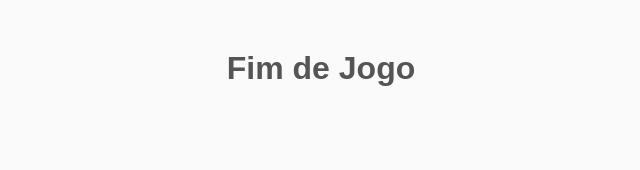
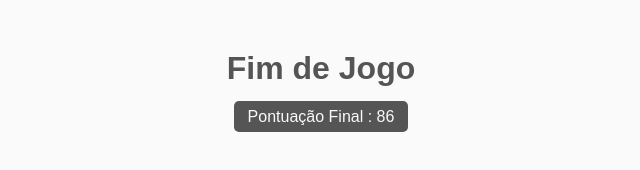
Before and after one commit to ChristianHerber/dino.game, a plain HTML site: page index.html in a window 1280 px wide. Shown: the whole page, without its empty margins (319-959 px from the left). Drawn offline with Linux system fonts and the light colour scheme.

Commit message:
add pontuação

```diff
--- a/index.html
+++ b/index.html
@@ -9,6 +9,7 @@
     <script src="script.js" charset="UTF-8" defer></script>
 </head>
 <body>
+    <div class="points">123</div>
     <div class="background">
         <div class="dino"></div>
     </div>
--- a/script.js
+++ b/script.js
@@ -1,7 +1,10 @@
 const dino = document.querySelector(".dino")
 const background = document.querySelector(".background")
+const totalPoints = document.querySelector(".points")
 let isJumping = false
 let position = 0
+let points = 0
+let gameOver = false
 
 function handleKeyUp(event){
     if(event.keyCode === 32){
@@ -54,10 +57,20 @@ function createCactus(){
         } else if(cactusPosition > 0 && cactusPosition < 60 && position < 60) {
             //Game Over
             clearInterval(leftInterval)
-            document.body.innerHTML = '<h1 class="gameover">Fim de Jogo</h1>'
+            document.body.innerHTML = `
+                <div class="gameover">
+                    <h1>Fim de Jogo</h1>
+                    <span>Pontuação Final : ${points}</span>
+                </div>
+            `
+            gameOver = true
         } else {
             cactusPosition -= 10
             cactus.style.left = `${cactusPosition}px`
+            if(gameOver === false){
+                points++
+                totalPoints.innerHTML = points
+            }
         }
 
     }, 20)
--- a/style.css
+++ b/style.css
@@ -37,3 +37,16 @@ body {
     margin-top: 50px;
     font-family: arial;
 }
+.gameover span {
+    background: #555;
+    color: #fafafa;
+    padding: 7px 14px;
+    border-radius: 5px;
+}
+.points {
+    position: absolute;
+    top: 50px;
+    right: 50px;
+    font-family: Arial, Helvetica, sans-serif;
+    font-size: 32px;
+}
```
